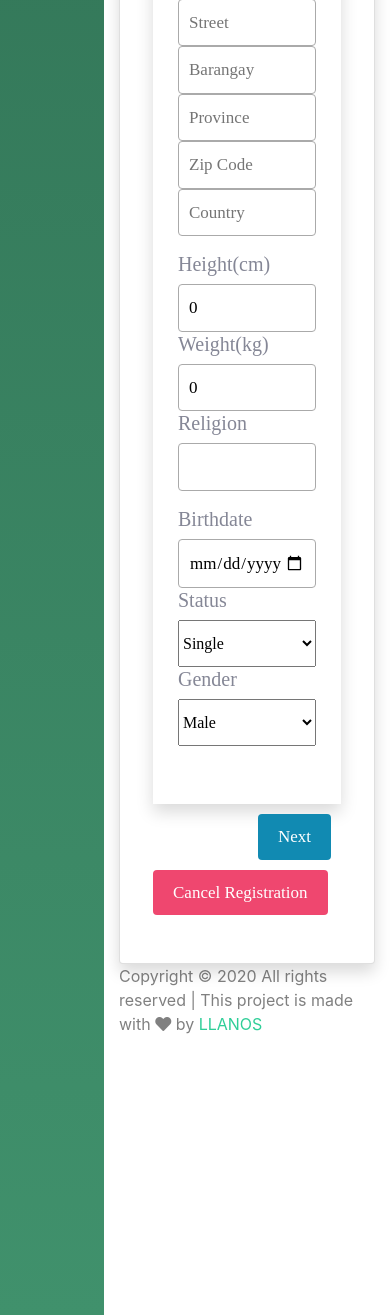
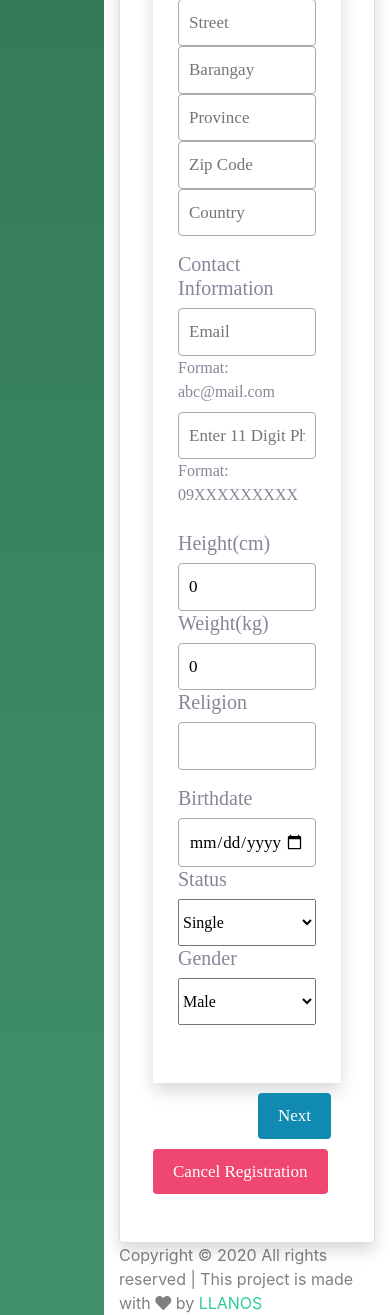
Before and after one commit to lhorax/IM2-Activity, a Django app: page /customer/registration in a window 390 px wide. Shown: the part 1138-2453 px from the top of the page. Run offline with Django 3.2, Linux system fonts and the light colour scheme; some libraries are stand-ins or nearby versions.

Commit message:
added phone and email field

```diff
--- a/SugboMerkado/customer/models.py
+++ b/SugboMerkado/customer/models.py
@@ -28,7 +28,8 @@ class Person(models.Model):
     f_name = models.CharField(max_length=50)
     f_job = models.CharField(max_length=50)
 
-
+    email = models.EmailField(max_length=50, blank = True)
+    phone = models.CharField(max_length=11, blank = True)
 
     class Meta:
         db_table = "Person"
--- a/SugboMerkado/customer/templates/customer/createCustomer.html
+++ b/SugboMerkado/customer/templates/customer/createCustomer.html
@@ -149,7 +149,6 @@
                                             </div>
                                             <div class="form-group">
                                                 <h5>Address</h5>
-                                                <!-- <input placeholder="" oninput="this.className = ''" name="address"> -->
                                                 <div class="row">
                                                     <div class="col-12 col-sm"><input type = "text" placeholder="Street" name="street"></div>
                                                     <div class="col-12 col-sm"><input type = "text" placeholder="Barangay" name="brgy"></div>
@@ -158,6 +157,25 @@
                                                     <div class="col-12 col-sm"><input type = "text" placeholder="Country" name="country"></div>
                                                 </div>
                                             </div>
+
+                                            <div class="form-group">
+                                                <h5>Contact Information</h5>
+                                                <div class="row">
+                                                    <div class = "col-12 col-sm">
+                                                        <div class="d-flex flex-column">
+                                                            <input class="validate" type = "email" placeholder="Email" name="email">
+                                                            <label>Format: abc@mail.com</label>
+                                                        </div>
+                                                    </div>
+                                                    <div class="col-12 col-sm">
+                                                        <div class="d-flex flex-column">
+                                                            <input class="validate" type = "tel" pattern="[0-9]{11}" placeholder="Enter 11 Digit Phone number" name="phone">
+                                                            <label>Format: 09XXXXXXXXX</label>
+                                                        </div>
+                                                    </div>
+                                                </div>
+                                            </div>
+
                                             <div class="row form-group">
                                                 <div class="col-12 col-sm">
                                                     <h5>Height(cm)</h5>
--- a/SugboMerkado/customer/views.py
+++ b/SugboMerkado/customer/views.py
@@ -60,11 +60,14 @@ class CustomerRegistrationView(View):
 			if request.FILES.get("myPhoto",False) != False:
 				profile_pic = request.FILES['myPhoto']
 
+			email = request.POST.get("email")
+			phone = request.POST.get("phone")
+
 			form = Customer(firstname = fname, middlename = middlename, lastname = lastname, street = street,
 							brgy = brgy, prov = prov, zp = zp, country = country, birthdate = birthdate, status = status,
 							gender = gender, height = height, weight = weight, religion = religion, sp_name = sp_name,
 							sp_job = sp_job, children = children, m_name = m_name, m_job = m_job, f_name = f_name, f_job = f_job,
-							profile_pic = profile_pic)
+							profile_pic = profile_pic, email = email, phone = phone)
 
 			form.save()
 			messages.success(request, 'Customer record saved!', extra_tags='save')
```
Also changed, not shown: SugboMerkado/customer/templates/customer/index.html (+17 -0 lines), SugboMerkado/customer/migrations/0001_initial.py (deleted), SugboMerkado/static/images/louis-hansel-dsT5LGzEuzE-unsplash.jpg (deleted).
